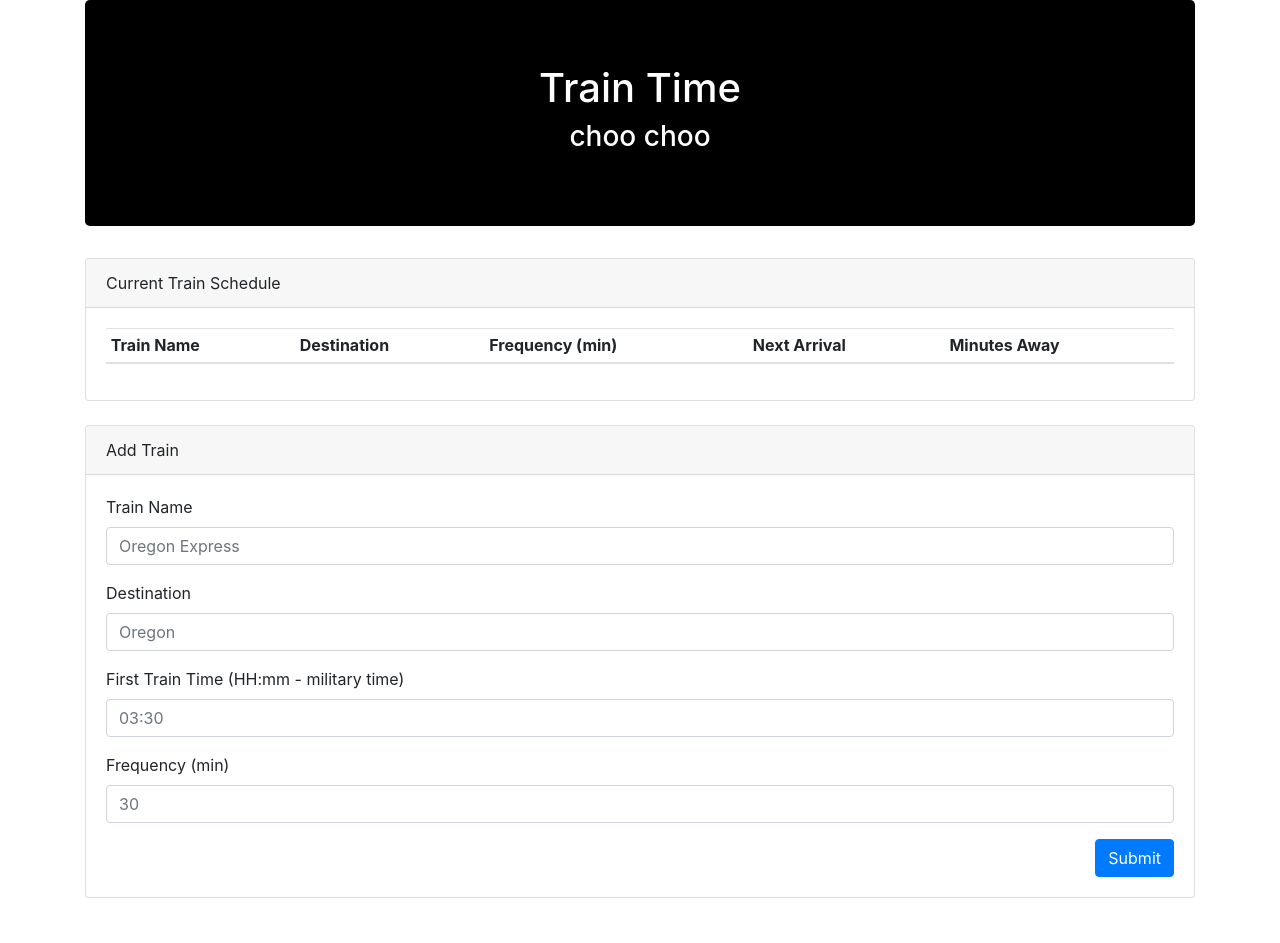
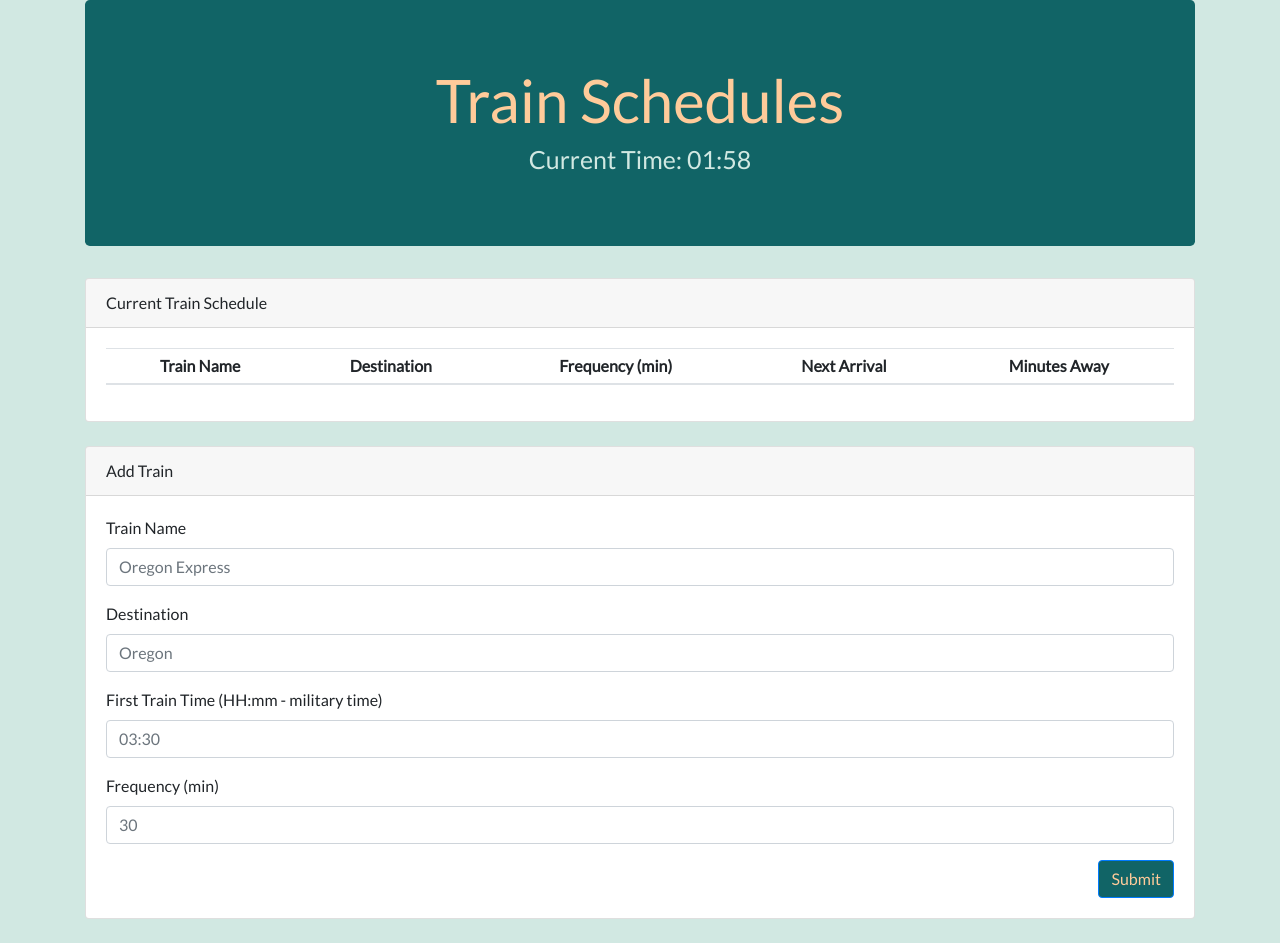
Before and after one commit to jlfinlayson/Train-Scheduler, a plain HTML site: page index.html in a window 1280 px wide. Before the commit the page ends 922 px from the top, so only its background shows below. Drawn offline with nearby package versions, Linux system fonts and the light colour scheme; no server answers.

Commit message:
"stylistic changes"

```diff
--- a/assets/css/style.css
+++ b/assets/css/style.css
@@ -0,0 +1,19 @@
+body{
+    background-color: #D1E8E2;
+    font-family: 'Lato', sans-serif;
+}
+
+#add-train-btn{
+    background-color: #116466;
+    color: #FFCB9A;
+}
+
+h1 {
+    color: #FFCB9A;
+    font-size: 60px;
+}
+
+h3 {
+    color: #D1E8E2;
+    font-size: 25px;
+}
--- a/assets/javascript/train.js
+++ b/assets/javascript/train.js
@@ -12,6 +12,8 @@ var firebaseConfig = {
 firebase.initializeApp(firebaseConfig);
 
 var database = firebase.database();
+
+$("#ctime").text("Current Time: " + (moment().format("HH:mm")));
 
 //Create submit button
 $("#add-train-btn").on("click", function (event) {
--- a/index.html
+++ b/index.html
@@ -13,6 +13,7 @@
     <script src="https://maxcdn.bootstrapcdn.com/bootstrap/4.0.0/js/bootstrap.min.js"></script>
 
     <!-- CSS -->
+    <link href="https://fonts.googleapis.com/css?family=Lato&display=swap" rel="stylesheet">
     <link rel="stylesheet" type="text/css" href="assets/css/style.css">
 
     <!-- Firebase -->
@@ -29,9 +30,9 @@
   <div class="container">
 
 
-        <div class="jumbotron" style="background-color: black; color: white">
-          <h1 class="text-center">Train Time</h1>
-          <h3 class="text-center">choo choo</h3>
+        <div class="jumbotron" style="background-color: #116466;">
+          <h1 class="text-center">Train Schedules</h1>
+          <h3 id = "ctime" class="text-center"></h3>
         </div>
 
         <div class="row">
@@ -42,7 +43,7 @@
             <div class="card mb-4">
               <div class="card-header">Current Train Schedule</div>
               <div class="card-body">
-                <table class="table table-sm table-hover" id='train-table'>
+                <table class="table table-sm table-hover text-center" id='train-table'>
                   <thead>
                     <tr>
                       <th scope="col">Train Name</th>
```
